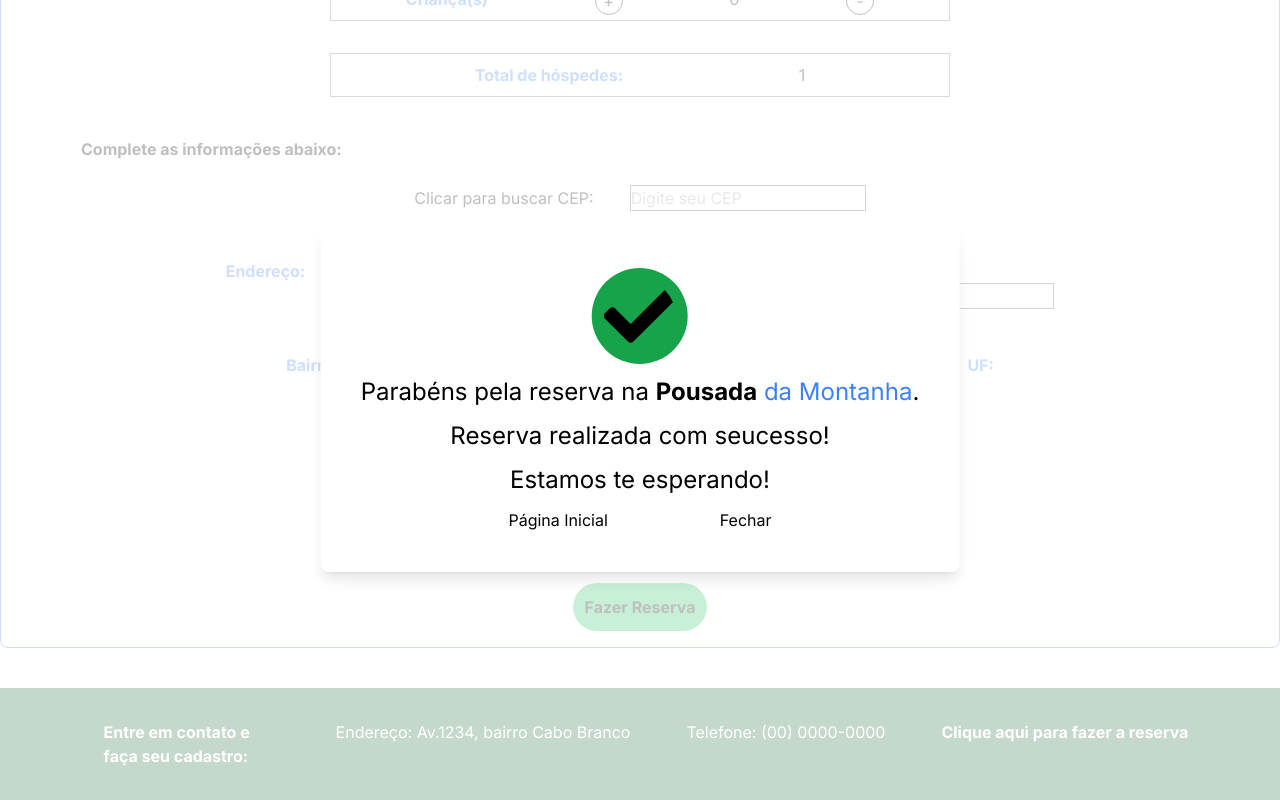
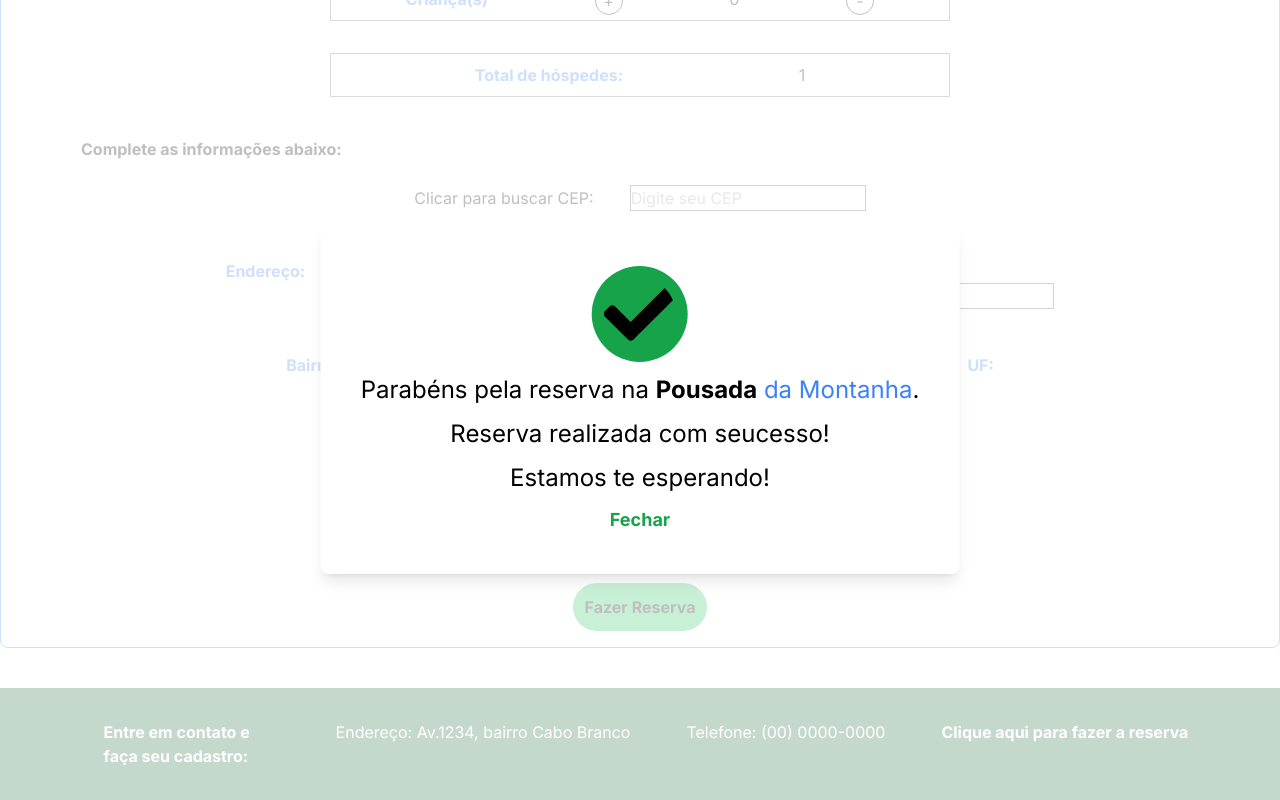
Before and after one commit to RRodrigoCordeiro/Pousad, a Next.js app: page /reserva in a window 1280 px wide. Both pictures are taken after a click on the button "Fazer Reserva". Shown: the part 1282-2082 px from the top of the page. Built offline with nearby package versions, Linux system fonts and the light colour scheme.

Commit message:
Criação do modal para notificar o usuário sobre a realização da reserva para os quartos temáticos

```diff
--- a/package.json
+++ b/package.json
@@ -15,7 +15,8 @@
     "react": "^18",
     "react-dom": "^18",
     "react-icons": "^5.3.0",
-    "react-modal": "^3.16.1"
+    "react-modal": "^3.16.1",
+    "toastify-js": "^1.12.0"
   },
   "devDependencies": {
     "@types/node": "^20",
--- a/src/app/reserva/page.tsx
+++ b/src/app/reserva/page.tsx
@@ -9,6 +9,7 @@ import Calendario from '../components/Calendario';
 import CepApi from '../components/CepApi';
 import Modal from 'react-modal'
 import { FaCheck } from "react-icons/fa";
+import Toastify from 'toastify-js'
 import { ImAirplane } from "react-icons/im";
 import Link from 'next/link';
 
@@ -62,19 +63,28 @@ export default function Reserva() {
   const fecharModal = () => {
     setModalAberto(false)
 
+    Toastify({
+      text: "RESERVA REALIZADA COM SUCESSO!",
+      duration: 4000,
+      close: true,
+      gravity: "top", // `top` or `bottom`
+      position: "left", // `left`, `center` or `right`
+      stopOnFocus: true,
+      className: " ml-8 mt-8 w-[350px] p-2",
+      style: {
+        background: "#00b09b",
+      }
+    }).showToast();
+
   }
-
-
-
-
   return (
     <>
-      <CabecalhoPaginacao/>
+      <CabecalhoPaginacao />
       <Background />
-      <fieldset className="border border-blue-500 rounded-lg p-4 mt-10 container mx-auto h-full   ">
+      <fieldset className="border border-blue-500 rounded-lg p-4 mt-10 container mx-auto h-full ">
         <legend className="font-bold">POUSADA DA <span className="text-blue-500 font-bold">MONTANHA</span></legend>
         <h1 className="text-center mb-10 text-blue-500 font-bold">Faça sua reserva e venha curtir o interior da melhor pousada da região</h1>
-        <Calendario/>
+        <Calendario />
         <fieldset className="flex flex-row items-center justify-evenly space-x-8 m-auto mt-11 border border-zinc-500 w-[620px] h-11">
           <h3 className="font-bold text-blue-500">Adulto(s)</h3>
           <button onClick={AdicionarAdulto} className="border border-zinc-950 rounded-full h-7 w-7 mt-1 flex items-center justify-center">+</button>
@@ -104,26 +114,23 @@ export default function Reserva() {
           <p>{total}</p>
         </fieldset>
         <h3 className='font-bold mt-10 ml-16'>Complete as informações abaixo:</h3>
-        <CepApi/>
+        <CepApi />
         <Modal
-        isOpen={modalAberto}
-        onRequestClose={fecharModal}
-        shouldCloseOnOverlayClick={false}
-        className="fixed top-1/2 left-1/2 transform -translate-x-1/2 -translate-y-1/2 bg-white p-10 rounded-lg shadow-lg text-center z-[1050]"
+          isOpen={modalAberto}
+          onRequestClose={fecharModal}
+          shouldCloseOnOverlayClick={false}
+          className="fixed top-1/2 left-1/2 transform -translate-x-1/2 -translate-y-1/2 bg-white p-10 rounded-lg shadow-lg text-center z-[1050]"
         >
           <div className="flex items-center flex-col">
-            <FaCheck className='bg-green-600 rounded-full w-24 h-24 p-3 mb-3'/>
-            <h1 className="text-2xl">Parabéns pela reserva na <span className="font-bold text-2xl">Pousada</span> <span className="text-2xl text-blue-500">da Montanha</span>.</h1>
-            <p className="mt-3 text-2xl">Reserva realizada com seucesso!</p>
-            <p className="text-2xl mt-3">Estamos te esperando!</p>
+            <FaCheck className='bg-green-600 rounded-full w-24 h-24 p-3 mb-3' />
+            <h1 className=" text-base lg:text-2xl">Parabéns pela reserva na <span className="font-bold text-base lg:text-2xl">Pousada</span> <span className="text-base lg:text-2xl text-blue-500">da Montanha</span>.</h1>
+            <p className="mt-3 text-base lg:text-2xl">Reserva realizada com seucesso!</p>
+            <p className="text-base lg:text-2xl mt-3">Estamos te esperando!</p>
 
-            <div className="flex flex-row space-x-28 mt-3">
-              <Link href="/">
-                  Página Inicial
-              </Link>
-              <button onClick={fecharModal}>Fechar</button>
-            </div>
 
+            <Link href="/" className="mt-3 font-bold text-green-600 text-lg" onClick={fecharModal}>
+              Fechar
+            </Link>
           </div>
 
         </Modal>
--- a/src/app/reservaIndividual/page.tsx
+++ b/src/app/reservaIndividual/page.tsx
@@ -1,15 +1,20 @@
 "use client"
 import React, { useEffect, useState } from 'react';
+import { FaCheck } from "react-icons/fa";
 import CabecalhoPaginacao from '../components/CabecalhoPaginacao'
 import Background from '../components/Background'
 import Rodape from '../components/Rodape'
 import Calendario from '../components/Calendario'
 import CepApi from '../components/CepApi';
+import Modal from  'react-modal'
+import Link from 'next/link';
+
 
 const page = () => {
     const [adulto, setAdulto] = useState(1)
     const [crianca, setCrianca] = useState(0)
     const [total, setTotal] = useState(0)
+    const [modalAberto, setModalAberto] = useState(false)
 
     const AdicionarAdulto = () => {
         if(adulto < 2){
@@ -46,9 +51,12 @@ const page = () => {
     useEffect(() => {
         setTotal(crianca + adulto)
     });
+
+    const fecharModal = () => {
+        setModalAberto(false)
+    }
+
   return (
-
-
 
     <>
         <CabecalhoPaginacao/>
@@ -84,7 +92,29 @@ const page = () => {
         </fieldset>
         <h3 className='font-bold mt-10 ml-16'>Complete as informações abaixo:</h3>
         <CepApi/>
-        <button className="block  mx-auto mt-28 font-bold bg-green-500 p-3 rounded-3xl">Fazer Reserva</button>
+        <Modal
+        isOpen={modalAberto}
+        onRequestClose={fecharModal}
+        shouldCloseOnOverlayClick={false}
+        className="fixed top-1/2 left-1/2 transform -translate-x-1/2 -translate-y-1/2 bg-white p-10 rounded-lg shadow-lg text-center z-[1050]"
+        >
+          <div className="flex items-center flex-col">
+            <FaCheck className='bg-green-600 rounded-full w-24 h-24 p-3 mb-3'/>
+            <h1 className=" text-base lg:text-2xl">Parabéns pela reserva na <span className="font-bold text-base lg:text-2xl">Pousada</span> <span className="text-base lg:text-2xl text-blue-500">da Montanha</span>.</h1>
+            <p className="mt-3 text-base lg:text-2xl">Reserva realizada com seucesso!</p>
+            <p className="text-base lg:text-2xl mt-3">Estamos te esperando!</p>
+
+
+            <Link href="/" className="mt-3 font-bold text-green-600 text-lg" onClick={fecharModal}>
+                  Fechar
+            </Link>
+
+
+          </div>
+
+        </Modal>
+
+        <button className="block  mx-auto mt-28 font-bold bg-green-500 p-3 rounded-3xl" onClick={() => setModalAberto(true)}>Fazer Reserva</button>
         </fieldset>
 
 
```
Also changed, not shown: 1 other file (tests, documents, lock files or other folders).
